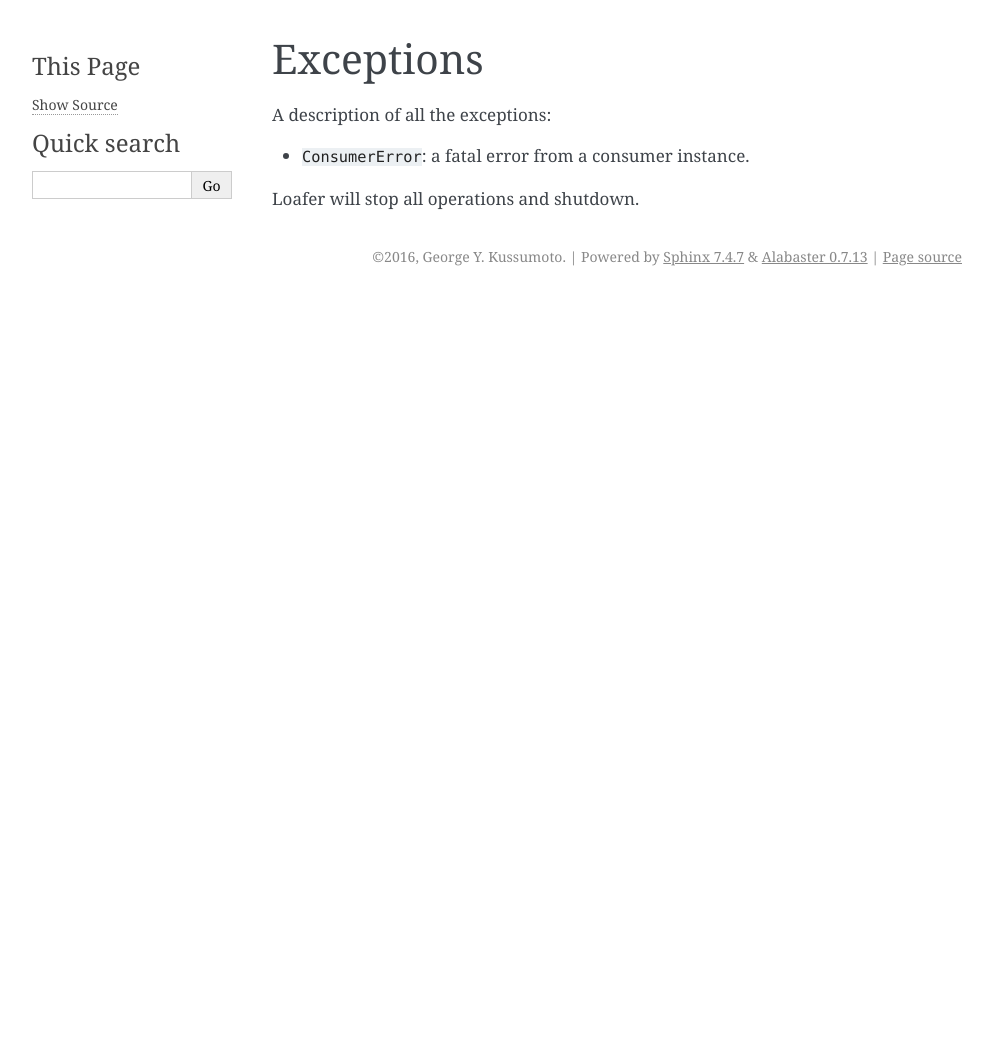
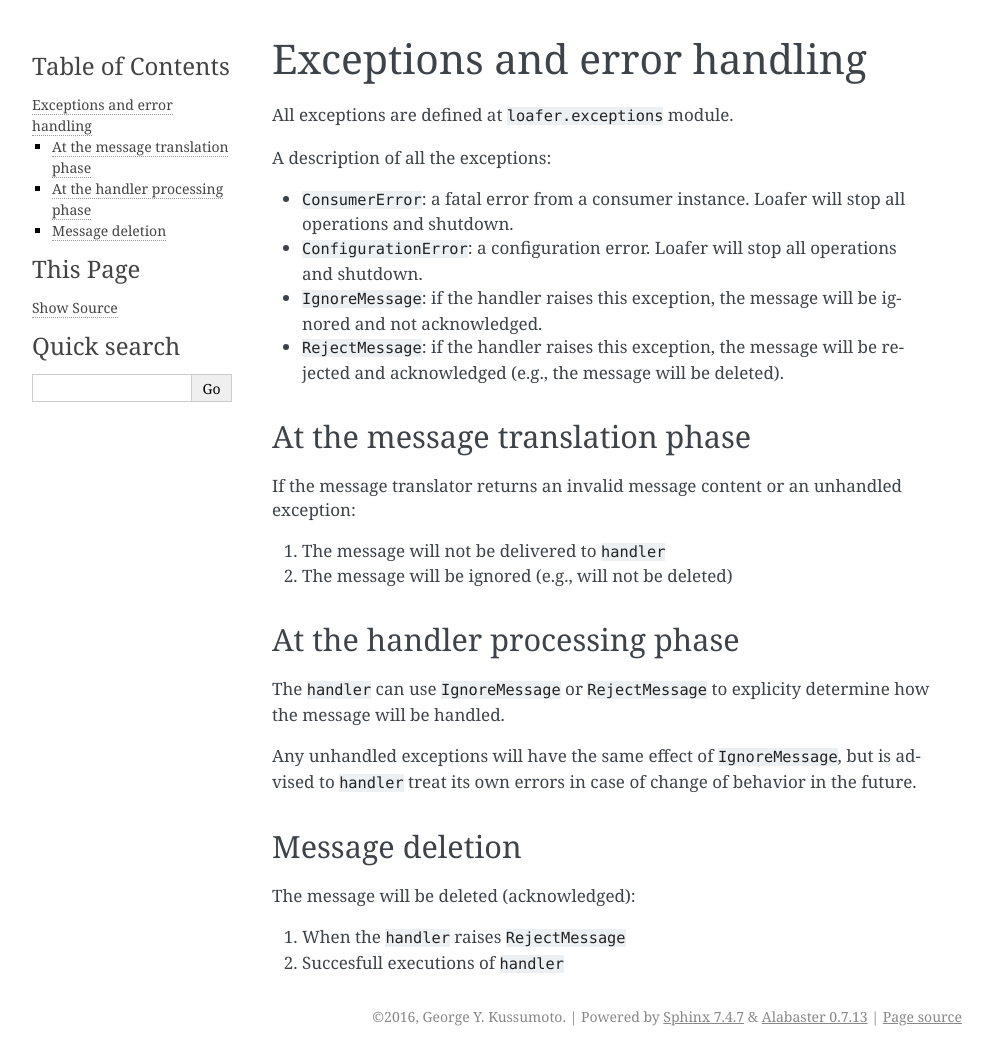
Before and after one commit to georgeyk/loafer, a Sphinx documentation site: the page built from docs/source/exceptions.rst, in a window 1280 px wide. Shown: the whole page, without its empty margins (148-1141 px from the left). Built offline with Sphinx 7.4.7, drawn with Linux system fonts in a browser that asks for light colours; before the commit the page ends 900 px from its top, so only the background shows below that.

Commit message:
Update exceptions doc

```diff
--- a/docs/source/exceptions.rst
+++ b/docs/source/exceptions.rst
@@ -1,8 +1,49 @@
-Exceptions
-----------
+Exceptions and error handling
+-----------------------------
+
+All exceptions are defined at ``loafer.exceptions`` module.
 
 A description of all the exceptions:
 
 
 * ``ConsumerError``: a fatal error from a consumer instance.
-Loafer will stop all operations and shutdown.
+  Loafer will stop all operations and shutdown.
+
+* ``ConfigurationError``: a configuration error. Loafer will
+  stop all operations and shutdown.
+
+* ``IgnoreMessage``: if the handler raises this exception, the message will
+  be ignored and not acknowledged.
+
+* ``RejectMessage``: if the handler raises this exception, the message will
+  be rejected and acknowledged (e.g., the message will be deleted).
+
+
+At the message translation phase
+~~~~~~~~~~~~~~~~~~~~~~~~~~~~~~~~
+
+If the message translator returns an invalid message content or an unhandled
+exception:
+
+1. The message will not be delivered to ``handler``
+2. The message will be ignored (e.g., will not be deleted)
+
+
+At the handler processing phase
+~~~~~~~~~~~~~~~~~~~~~~~~~~~~~~~
+
+The ``handler`` can use ``IgnoreMessage`` or ``RejectMessage`` to explicity
+determine how the message will be handled.
+
+Any unhandled exceptions will have the same effect of ``IgnoreMessage``, but
+is advised to ``handler`` treat its own errors in case of change of behavior
+in the future.
+
+
+Message deletion
+~~~~~~~~~~~~~~~~
+
+The message will be deleted (acknowledged):
+
+1. When the ``handler`` raises ``RejectMessage``
+2. Succesfull executions of ``handler``
```
